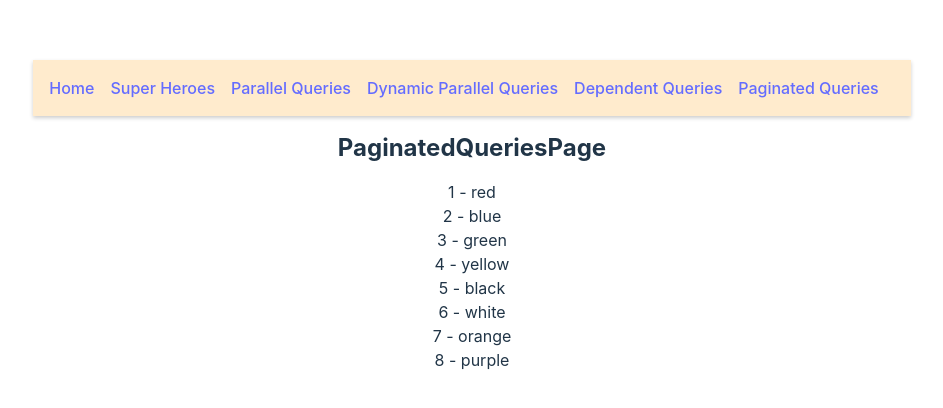
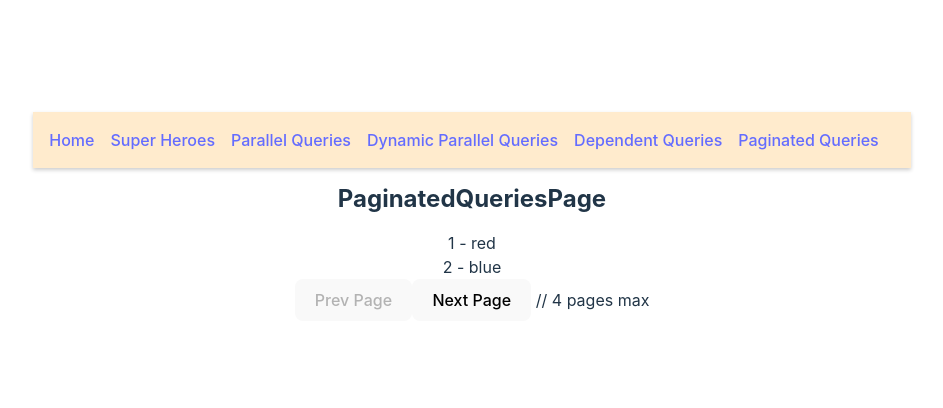
Before and after one commit to yuriy-bolotnyy/react-query, a React (Vite) app: page /rq-paginated in a window 1280 px wide. Shown: the part 184-592 px from the top of the page, without its empty margins (168-1111 px from the left). Built offline with nearby package versions, Linux system fonts and the light colour scheme; data requests are answered from the project's data file.

Commit message:
Add Paginated Queries

```diff
--- a/src/components/PaginatedQueries.page.jsx
+++ b/src/components/PaginatedQueries.page.jsx
@@ -1,18 +1,31 @@
+import { useState } from "react";
 import { useQuery } from "react-query";
 import axios from "axios";
 
-const fetchColors = () => axios.get('http://localhost:3000/colors')
+const ItemsPerPage = 2      // Desired number of item per page request e.g. 2 will return only two elements per page
+
+const fetchColors = (pageNumber) => axios.get(`http://localhost:3000/colors?_limit=${ItemsPerPage}&_page=${pageNumber}`)
 
 export const PaginatedQueriesPage = () => {
-    const { data : colors } = useQuery('colors', fetchColors)
+    const [pageNumber, setPageNumber] = useState(1)
+    const { data : colors } = useQuery(
+        ['colors', pageNumber],
+        () => fetchColors(pageNumber),
+        {
+            keepPreviousData: true,     // Keep previous data for retrieved pages
+        })
 
     console.log('colors', colors?.data)
 
-    return <div>
+    return (
+        <div>
             <h2>PaginatedQueriesPage</h2>
 
             {colors?.data?.map(color => (
                 <div key={color.id}>{color.id} - {color.label}</div>
             ))}
-        </div>
+
+            <button onClick={() => setPageNumber(page => page - 1)} disabled={pageNumber === 1}>Prev Page</button>
+            <button onClick={() => setPageNumber(page => page + 1)} disabled={pageNumber === 4}>Next Page</button>  // 4 pages max
+        </div>)
 }
```
